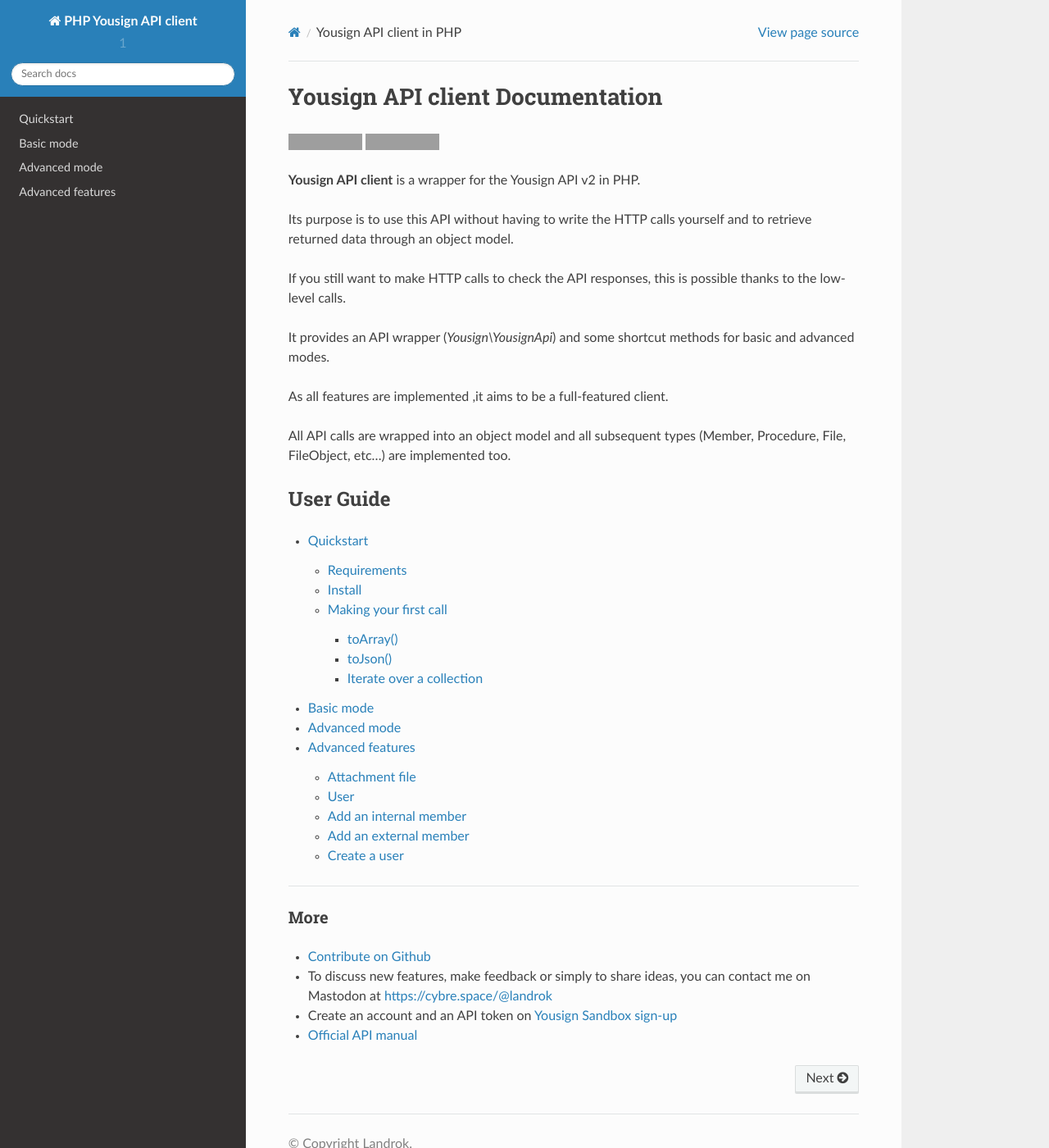
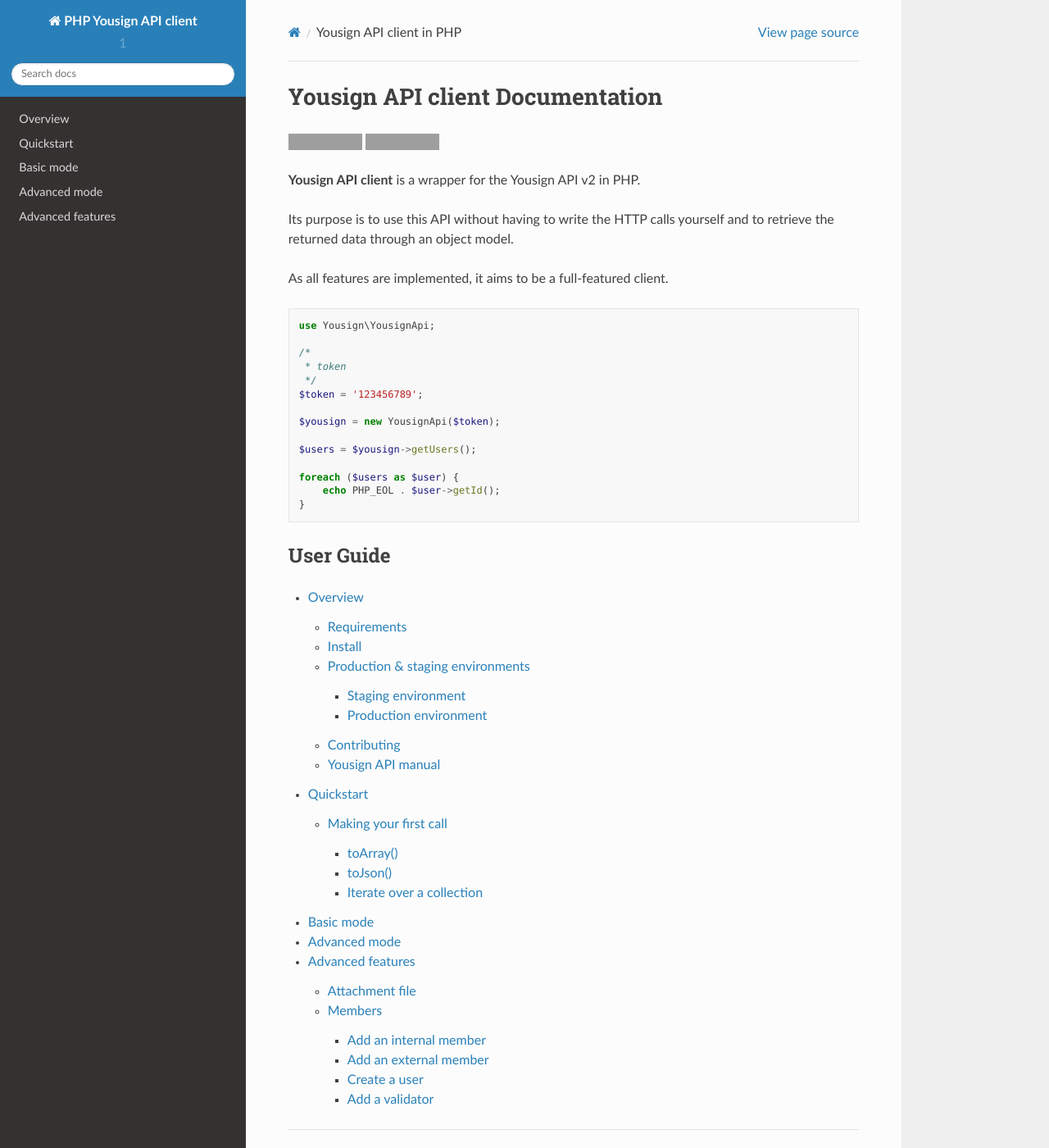
Before and after one commit to landrok/yousign-api, a Sphinx documentation site: the page built from docs/index.rst, in a window 1280 px wide and 1400 px high. Shown: the whole window at 82% size. Built offline with Sphinx 7.4.7 and the Read the Docs theme 2.0.0, drawn with Linux system fonts in a browser that asks for light colours; grey boxes are pictures that could not be loaded.

Commit message:
Manual - Add an overview entry

```diff
--- a/docs/advanced-mode.rst
+++ b/docs/advanced-mode.rst
@@ -1,3 +1,5 @@
+.. _advanced_mode_tutorial:
+
 =============
 Advanced mode
 =============
--- a/docs/basic-mode.rst
+++ b/docs/basic-mode.rst
@@ -1,3 +1,5 @@
+.. _basic_mode_tutorial:
+
 ==========
 Basic mode
 ==========
--- a/docs/index.rst
+++ b/docs/index.rst
@@ -9,18 +9,27 @@
 **Yousign API client** is a wrapper for the Yousign API v2 in PHP.
 
 Its purpose is to use this API without having to write the HTTP calls
-yourself and to retrieve returned data through an object model.
+yourself and to retrieve the returned data through an object model.
 
-If you still want to make HTTP calls to check the API responses, this is
-possible thanks to the low-level calls.
+As all features are implemented, it aims to be a full-featured client.
 
-It provides an API wrapper (*Yousign\\YousignApi*) and some shortcut
-methods for basic and advanced modes.
+.. code-block:: php
 
-As all features are implemented ,it aims to be a full-featured client.
+    use Yousign\YousignApi;
 
-All API calls are wrapped into an object model and all subsequent types
-(Member, Procedure, File, FileObject, etc...) are implemented too.
+    /*
+     * token
+     */
+    $token = '123456789';
+
+    $yousign = new YousignApi($token);
+
+    $users = $yousign->getUsers();
+
+    foreach ($users as $user) {
+        echo PHP_EOL . $user->getId();
+    }
+
 
 User Guide
 ==========
@@ -28,28 +37,13 @@
 .. toctree::
     :maxdepth: 3
 
+    overview
     quickstart
     basic-mode
     advanced-mode
     advanced-features
 
 ________________________________________________________________________
-
-
-More
-----
-
-- `Contribute on Github <https://github.com/landrok/yousign-api>`_
-
-- To discuss new features, make feedback or simply to share ideas, you
-  can contact me on Mastodon at
-  `https://cybre.space/@landrok <https://cybre.space/@landrok>`_
-
-- Create an account and an API token on
-  `Yousign Sandbox sign-up <https://staging-auth.yousign.com/pre-signup>`_
-
-- `Official API manual <https://dev.yousign.com/?version=latest>`_
-
 
 .. |build-status| image:: https://api.travis-ci.org/landrok/yousign-api.svg?branch=master
     :alt: Build status
```
Also changed, not shown: docs/advanced-features.rst (+162 -48 lines), docs/overview.rst (added, +96 -0 lines), docs/quickstart.rst (+2 -15 lines).
